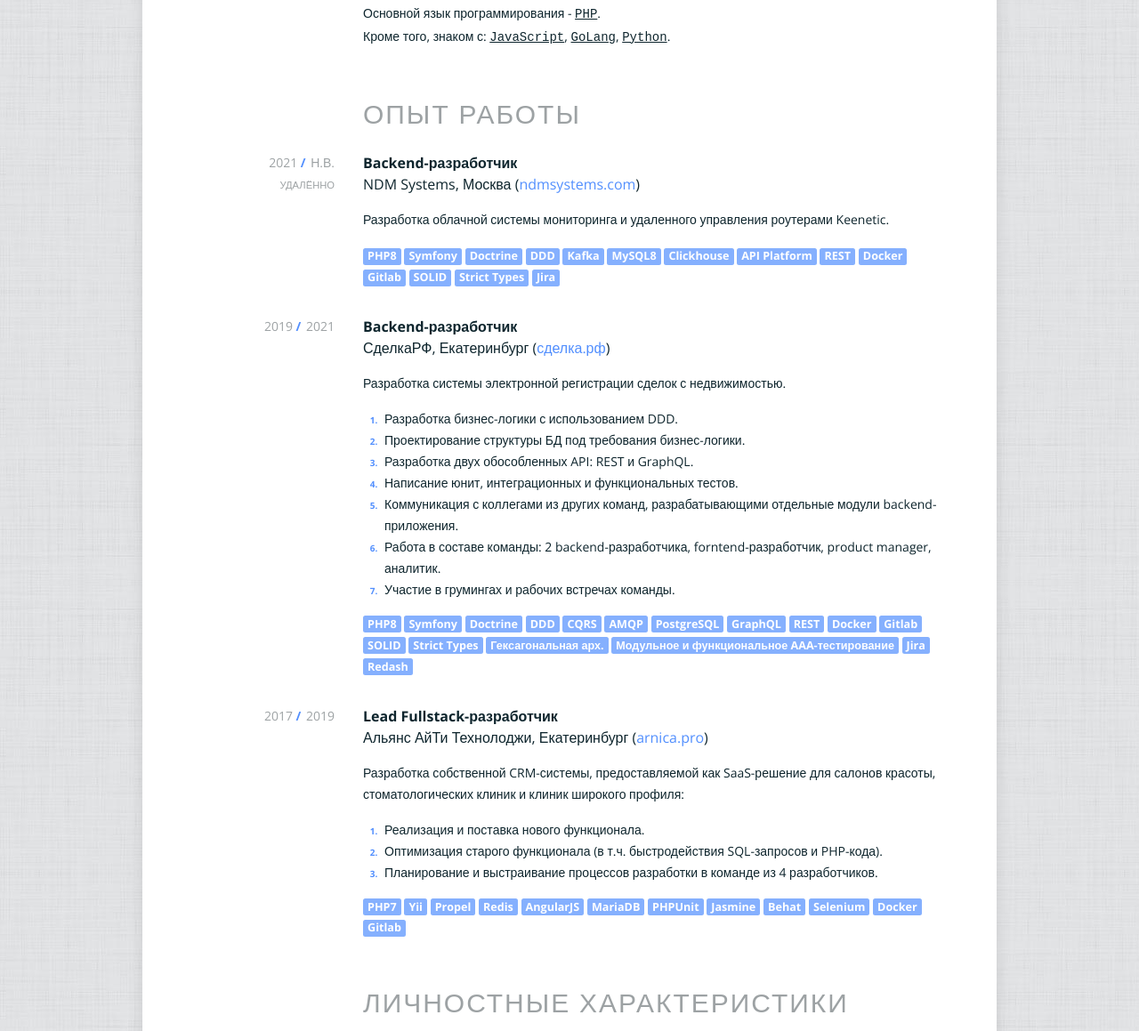
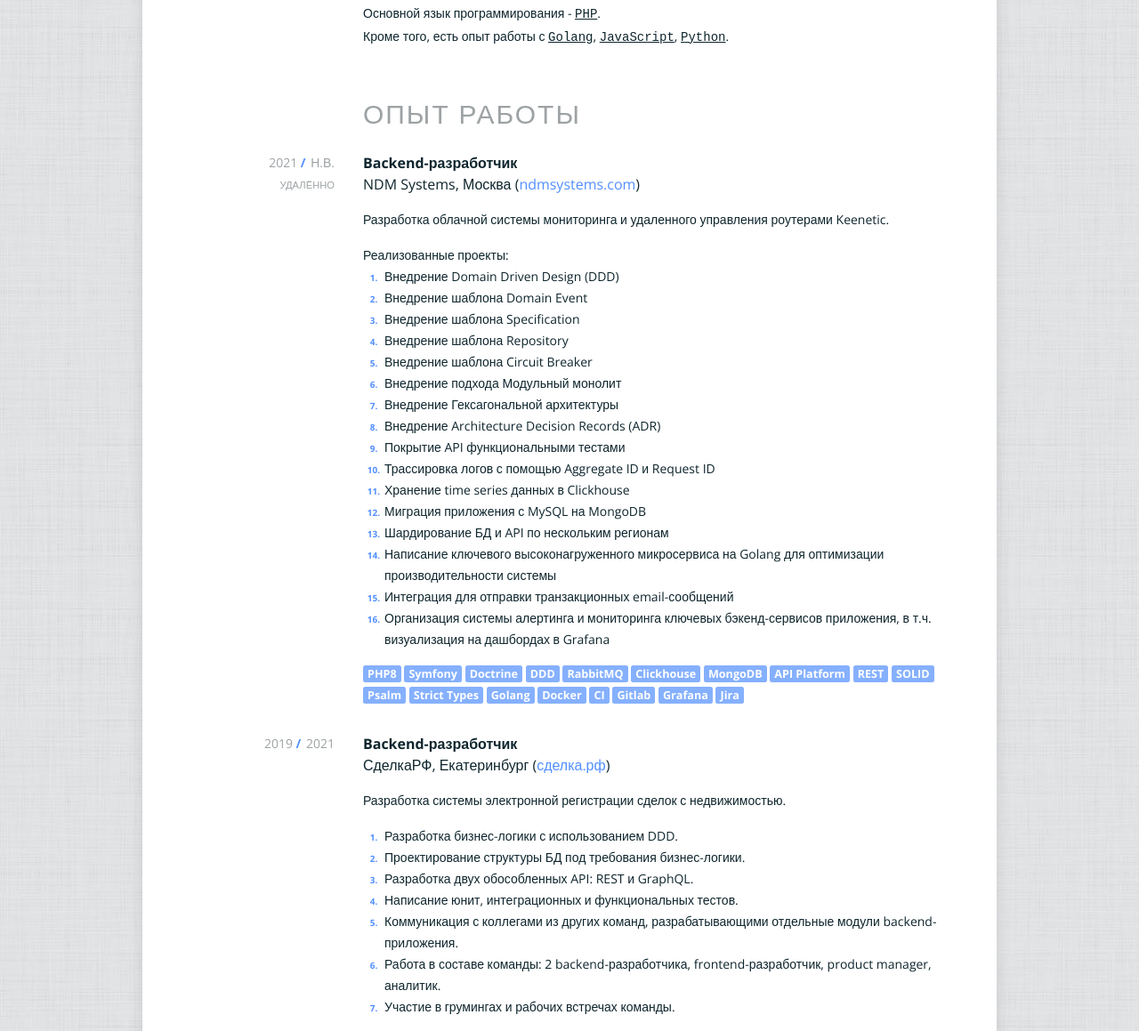
Before and after one commit to iTearo/itearo.github.io, a plain HTML site: page index.html in a window 1280 px wide. Shown: the part 326-1485 px from the top of the page at 89% size. Drawn offline with nearby package versions, Linux system fonts and the light colour scheme.

Commit message:
Актуализация информации в резюме

```diff
--- a/index.html
+++ b/index.html
@@ -106,9 +106,9 @@
                   <p>
                      Основной язык программирования - <u><code>PHP</code></u>.
                      <br>
-                     Кроме того, знаком с:
+                     Кроме того, есть опыт работы с
+                     <u><code>Golang</code></u>,
                      <u><code>JavaScript</code></u>,
-                     <u><code>GoLang</code></u>,
                      <u><code>Python</code></u>.
                   </p>
                </article>
@@ -132,19 +132,43 @@
                         Разработка облачной системы мониторинга и удаленного управления роутерами Keenetic.
                      </p>
 
+                     <ol>
+                        Реализованные проекты:
+                        <li>Внедрение Domain Driven Design (DDD)</li>
+                        <li>Внедрение шаблона Domain Event</li>
+                        <li>Внедрение шаблона Specification</li>
+                        <li>Внедрение шаблона Repository</li>
+                        <li>Внедрение шаблона Circuit Breaker</li>
+                        <li>Внедрение подхода Модульный монолит</li>
+                        <li>Внедрение Гексагональной архитектуры</li>
+                        <li>Внедрение Architecture Decision Records (ADR)</li>
+                        <li>Покрытие API функциональными тестами</li>
+                        <li>Трассировка логов с помощью Aggregate ID и Request ID</li>
+                        <li>Хранение time series данных в Clickhouse</li>
+                        <li>Миграция приложения с MySQL на MongoDB</li>
+                        <li>Шардирование БД и API по нескольким регионам</li>
+                        <li>Написание ключевого высоконагруженного микросервиса на Golang для оптимизации производительности системы</li>
+                        <li>Интеграция для отправки транзакционных email-сообщений</li>
+                        <li>Организация системы алертинга и мониторинга ключевых бэкенд-сервисов приложения, в т.ч. визуализация на дашбордах в Grafana</li>
+                     </ol>
+
                      <span class="badge">PHP8</span>
                      <span class="badge">Symfony</span>
                      <span class="badge">Doctrine</span>
                      <span class="badge">DDD</span>
-                     <span class="badge">Kafka</span>
-                     <span class="badge">MySQL8</span>
+                     <span class="badge">RabbitMQ</span>
                      <span class="badge">Clickhouse</span>
+                     <span class="badge">MongoDB</span>
                      <span class="badge">API Platform</span>
                      <span class="badge">REST</span>
+                     <span class="badge">SOLID</span>
+                     <span class="badge">Psalm</span>
+                     <span class="badge">Strict Types</span>
+                     <span class="badge">Golang</span>
                      <span class="badge">Docker</span>
+                     <span class="badge">CI</span>
                      <span class="badge">Gitlab</span>
-                     <span class="badge">SOLID</span>
-                     <span class="badge">Strict Types</span>
+                     <span class="badge">Grafana</span>
                      <span class="badge">Jira</span>
                   </article>
 
@@ -168,7 +192,7 @@
                         <li>Разработка двух обособленных API: REST и GraphQL.</li>
                         <li>Написание юнит, интеграционных и функциональных тестов.</li>
                         <li>Коммуникация с коллегами из других команд, разрабатывающими отдельные модули backend-приложения.</li>
-                        <li>Работа в составе команды: 2 backend-разработчика, forntend-разработчик, product manager, аналитик.</li>
+                        <li>Работа в составе команды: 2 backend-разработчика, frontend-разработчик, product manager, аналитик.</li>
                         <li>Участие в грумингах и рабочих встречах команды.</li>
                      </ol>
 
@@ -265,7 +289,23 @@
                </section>
 
                <section>
-                  <h2>Высшее образование</h2>
+                  <h2>Образование</h2>
+
+                  <article>
+                     <h3>
+                        Отус Онлайн-Образование, Москва
+                        <small class="cv-time-period side">
+                           2022 <span class="slash">/</span> 2022
+                        </small>
+                     </h3>
+
+                     <p>
+                        Окончил курс «Highload Architect» в объеме 154 а.ч.
+                     </p>
+                     <p>
+                        Защитил проектную работу по теме «Разработка архитектуры высоконагруженной системы «Доска объявлений»
+                     </p>
+                  </article>
 
                   <article>
                      <h3>
```
Also changed, not shown: 1 other file.
